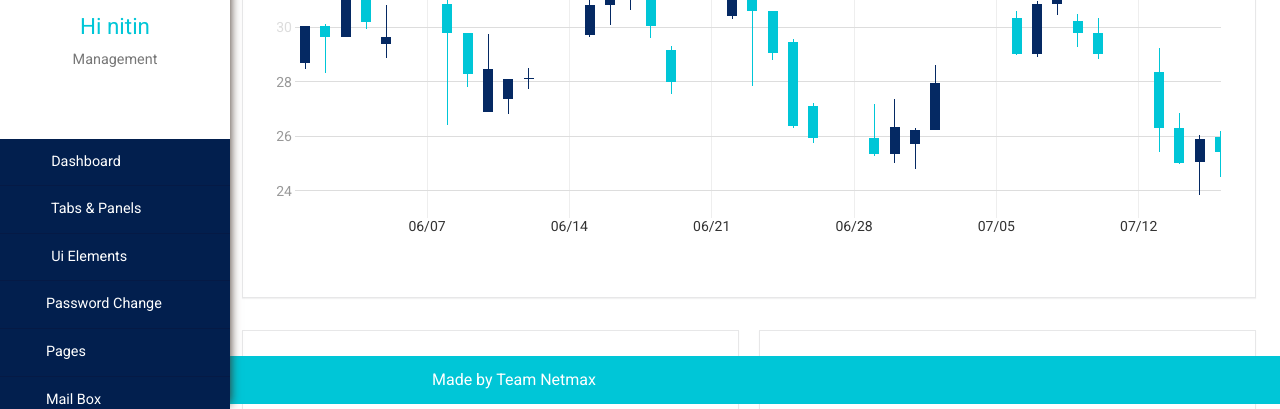
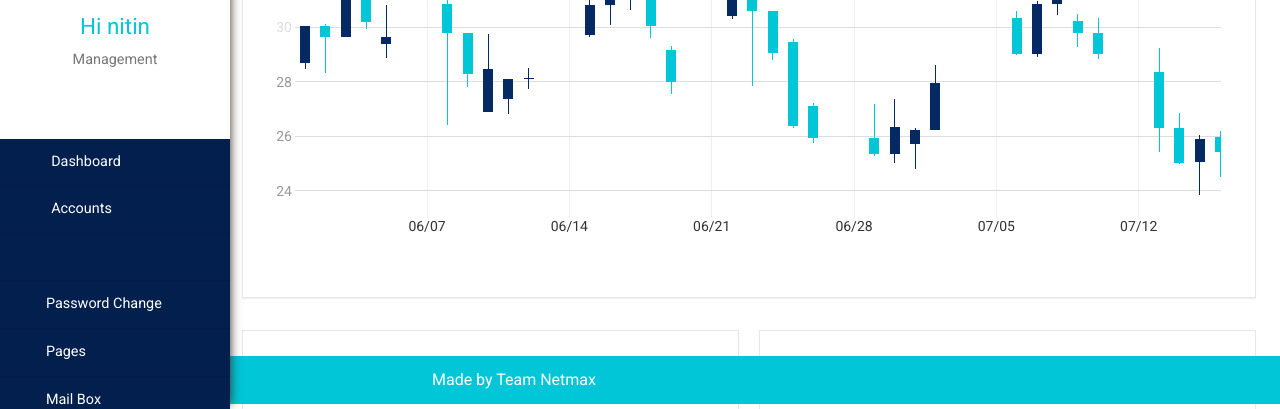
Before and after one commit to jitin2707/SchoolManagement, a Django app: template manager/templates/index.html in a window 1280 px wide. Shown: the part 396-805 px from the top of the page. Run offline with Django 3.2, Linux system fonts and the light colour scheme; the template is opened without the code that fills it: values that come from a table or form of the project are taken from there, others are empty; data comes from the database, SQL or seed files in the repository; parts of the project's set-up code (start-up, migrations or seed data) failed here and were passed over; some libraries are stand-ins or nearby versions; some web fonts are replaced.

Commit message:
index and profile

```diff
--- a/manager/templates/index.html
+++ b/manager/templates/index.html
@@ -891,15 +891,14 @@ Smartphone Compatible web template, free webdesigns for Nokia, Samsung, LG, Sony
                            <div class="menu">
 									<ul id="menu" >
 										<li><a href="index.html"><i class="fa fa-tachometer"></i> <span>Dashboard</span></a></li>
-										 <li id="menu-academico" ><a href="#"><i class="fa fa-table"></i> <span> Tabs &amp; Panels</span> <span class="fa fa-angle-right" style="float: right"></span></a>
+										 <li id="menu-academico" ><a href="#"><i class="fa fa-table"></i> <span> Accounts</span> <span class="fa fa-angle-right" style="float: right"></span></a>
 										   <ul id="menu-academico-sub" >
-											<li id="menu-academico-avaliacoes" ><a href="tabs.html"> Tabs &amp; Panels</a></li>
-											<li id="menu-academico-boletim" ><a href="widget.html">Widgets</a></li>
-											<li id="menu-academico-avaliacoes" ><a href="calender.html">Calendar</a></li>
+											<li id="menu-academico-avaliacoes"><a href="principal.html">Principal</a></li>
+											<li id="menu-academico-boletim" ><a href="teacher.html">Teachers</a></li>
 
 										  </ul>
 										</li>
-										 <li id="menu-academico" ><a href="#"><i class="fa fa-file-text-o"></i> <span>Ui Elements</span> <span class="fa fa-angle-right" style="float: right"></span></a>
+										 <li id="menu-academico" ><a href="#"><i class="fa fa-file-text-o"></i> <span></span> <span class="fa fa-angle-right" style="float: right"></span></a>
 											 <ul id="menu-academico-sub" >
 												<li id="menu-academico-avaliacoes" ><a href="forms.html">Forms</a></li>
 												<li id="menu-academico-boletim" ><a href="validation.html">Validation Forms</a></li>
```
Also changed, not shown: manager/templates/profile.html (+4 -9 lines).
